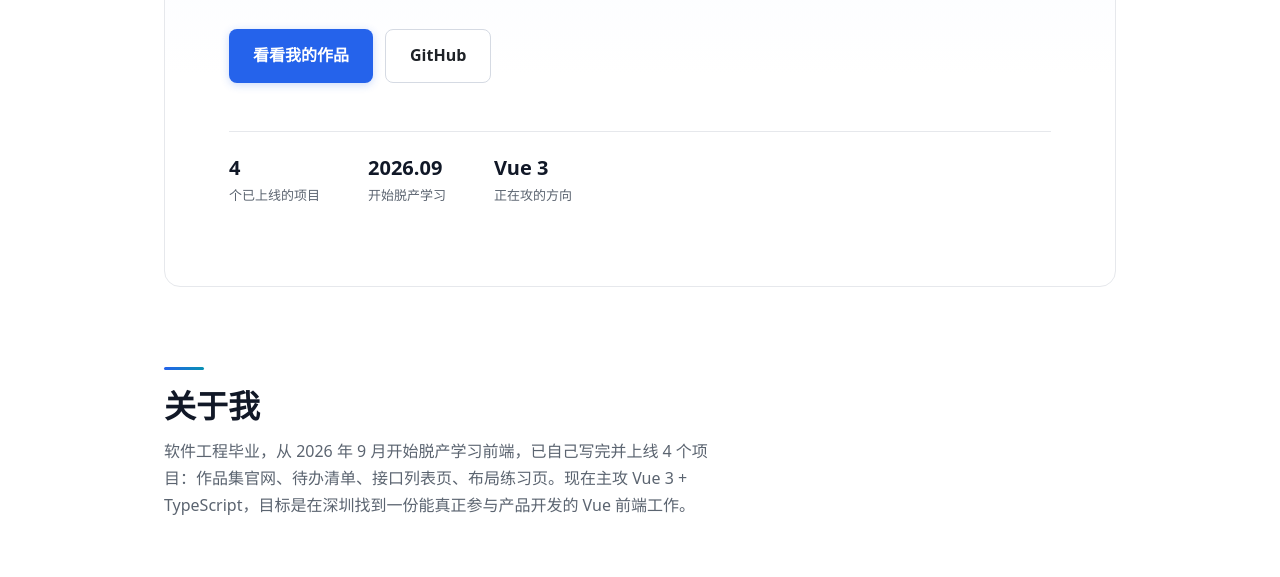
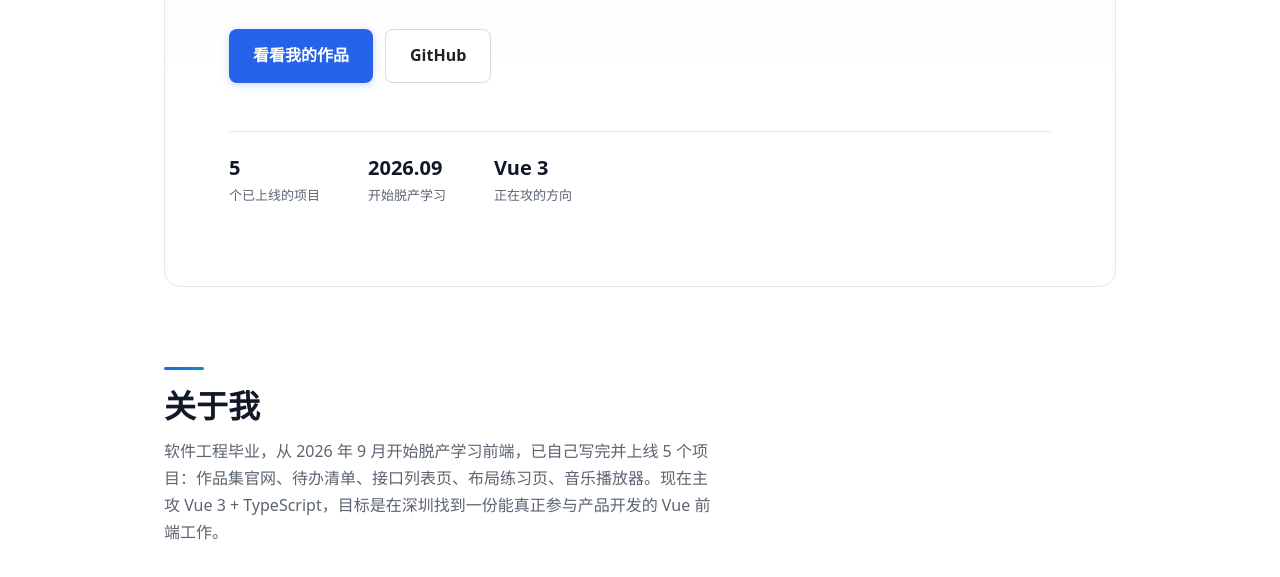
Before and after one commit to longdandan-dev/my-portfolio, a website built with Vite: page index.html in a window 1280 px wide. Shown: the part 375-952 px from the top of the page. Built offline with nearby package versions, Linux system fonts and the light colour scheme.

Commit message:
作品集：项目数量与名单改为数据驱动，meta 与 README 同步到 5 个项目

```diff
--- a/docs/assets/index-27zFBPYH.js
+++ b/docs/assets/index-DZe7NCSr.js
@@ -14,4 +14,4 @@
         <a class="btn btn-primary btn-sm" href="${e.demo}" target="_blank" rel="noopener">在线预览</a>
         <a class="btn btn-ghost btn-sm" href="${e.link}" target="_blank" rel="noopener">看源码</a></div>
     </article>
-    `).join(``)}t();var n=[...document.querySelectorAll(`.nav-list a`)],r=n.map(e=>document.querySelector(e.getAttribute(`href`))).filter(Boolean);if(`IntersectionObserver`in window&&r.length){let e=new IntersectionObserver(e=>{e.forEach(e=>{e.isIntersecting&&n.forEach(t=>{t.getAttribute(`href`)===`#${e.target.id}`?t.setAttribute(`aria-current`,`true`):t.removeAttribute(`aria-current`)})})},{rootMargin:`-40% 0px -55% 0px`});r.forEach(t=>e.observe(t))}var i=document.querySelector(`.site-header`);function a(){i.classList.toggle(`is-scrolled`,window.scrollY>8)}a(),window.addEventListener(`scroll`,a,{passive:!0});
+    `).join(``)}t(),document.querySelectorAll(`[data-works-count]`).forEach(t=>{t.textContent=String(e.length)});var n=document.querySelector(`[data-works-names]`);n&&(n.textContent=e.map(e=>e.title).join(`、`));var r=[...document.querySelectorAll(`.nav-list a`)],i=r.map(e=>document.querySelector(e.getAttribute(`href`))).filter(Boolean);if(`IntersectionObserver`in window&&i.length){let e=new IntersectionObserver(e=>{e.forEach(e=>{e.isIntersecting&&r.forEach(t=>{t.getAttribute(`href`)===`#${e.target.id}`?t.setAttribute(`aria-current`,`true`):t.removeAttribute(`aria-current`)})})},{rootMargin:`-40% 0px -55% 0px`});i.forEach(t=>e.observe(t))}var a=document.querySelector(`.site-header`);function o(){a.classList.toggle(`is-scrolled`,window.scrollY>8)}o(),window.addEventListener(`scroll`,o,{passive:!0});
--- a/index.html
+++ b/index.html
@@ -5,11 +5,11 @@
   <link rel="icon"  type="image/svg+xml" href="/favicon.svg"/>
   <meta name="viewport" content="width=device-width, initial-scale=1.0">
   <title>龙丹丹 | 前端开发 · 深圳</title>
-  <meta name="description" content="龙丹丹，软件工程毕业，2026 年 9 月起脱产学习前端，已独立写完并上线作品集官网、待办清单、接口列表页、布局练习页 4 个项目。主攻 Vue 3 + TypeScript，目标深圳前端岗位。">
+  <meta name="description" content="龙丹丹，软件工程毕业，2026 年 9 月起脱产学习前端，已独立写完并上线作品集官网、待办清单、接口列表页、布局练习页、音乐播放器 5 个项目。主攻 Vue 3 + TypeScript，目标深圳前端岗位。">
   <meta name="theme-color" content="#2563eb">
   <meta property="og:type" content="website">
   <meta property="og:title" content="龙丹丹 · 前端开发作品集">
-  <meta property="og:description" content="自己写的四个项目，作品集官网、接口列表页、待办清单、布局练习页">
+  <meta property="og:description" content="自己写的五个项目：作品集官网、待办清单、接口列表页、布局练习页、音乐播放器">
   <meta property="og:url" content="https://longdandan-dev.github.io/my-portfolio/">
   <meta property="og:locale" content="zh_CN">
   <meta property="og:image" content="https://longdandan-dev.github.io/my-portfolio/og-image.png">
@@ -47,8 +47,9 @@
           <a class="btn btn-ghost" href="https://github.com/longdandan-dev" target="_blank" rel="noopener">GitHub</a>
         </div>
         <!-- 首屏底部的三格数据：数字都按真实进度写，不吹 -->
+        <!-- 项目数量由 main.js 按 works 数组长度刷新，这里写的是静态默认值 -->
         <ul class="hero-stats">
-          <li><strong>4</strong><span>个已上线的项目</span></li>
+          <li><strong data-works-count>5</strong><span>个已上线的项目</span></li>
           <li><strong>2026.09</strong><span>开始脱产学习</span></li>
           <li><strong>Vue 3</strong><span>正在攻的方向</span></li>
         </ul>
@@ -58,7 +59,8 @@
         <section id="about" class="section">
           <h2>关于我</h2>
           <!-- 内容 -->
-           <p class="section-desc">软件工程毕业，从 2026 年 9 月开始脱产学习前端，已自己写完并上线 4 个项目：作品集官网、待办清单、接口列表页、布局练习页。现在主攻 Vue 3 + TypeScript，目标是在深圳找到一份能真正参与产品开发的 Vue 前端工作。 </p>
+           <!-- 数量与名单同样由 main.js 从 works 数据算出来，加项目不用回来改这句话 -->
+           <p class="section-desc">软件工程毕业，从 2026 年 9 月开始脱产学习前端，已自己写完并上线 <span data-works-count>5</span> 个项目：<span data-works-names>作品集官网、待办清单、接口列表页、布局练习页、音乐播放器</span>。现在主攻 Vue 3 + TypeScript，目标是在深圳找到一份能真正参与产品开发的 Vue 前端工作。 </p>
         </section>
 
         <!-- 技能 -->
--- a/src/main.js
+++ b/src/main.js
@@ -76,6 +76,16 @@ grid.innerHTML = html ;
 //执行
 renderWorks();
 
+// 项目数量和名单都从 works 数据算出来 —— 以后加项目只改数组，这两处自己跟上
+document.querySelectorAll('[data-works-count]').forEach((el)=>{
+    el.textContent = String(works.length);
+});
+
+const worksNames = document.querySelector('[data-works-names]');
+if(worksNames){
+    worksNames.textContent = works.map((work)=>work.title).join('、');
+}
+
 // 当前态：滚到哪个区块，导航就点亮哪一项（用 aria-current 表达，读屏也听得懂）
 const navLinks = [...document.querySelectorAll('.nav-list a')];
 const sections = navLinks
```
Also changed, not shown: docs/index.html (+7 -5 lines), README.md.
